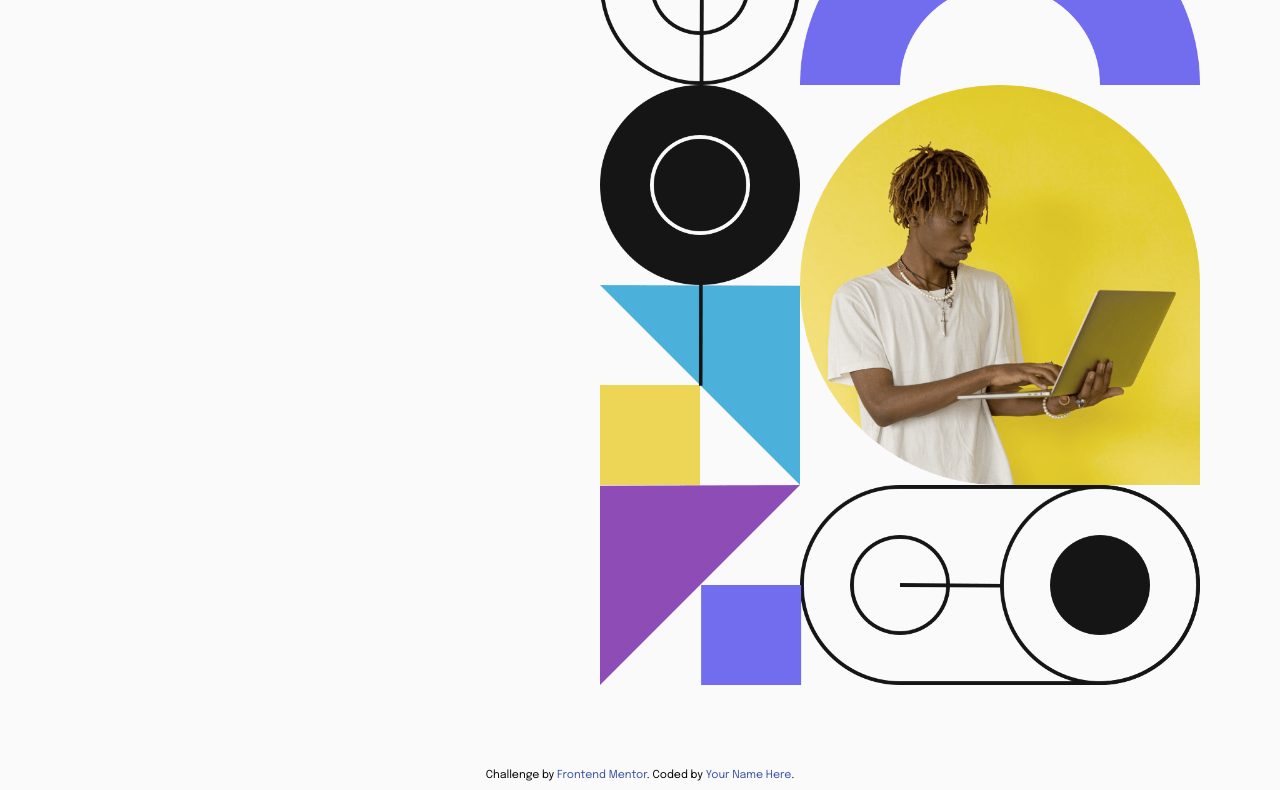
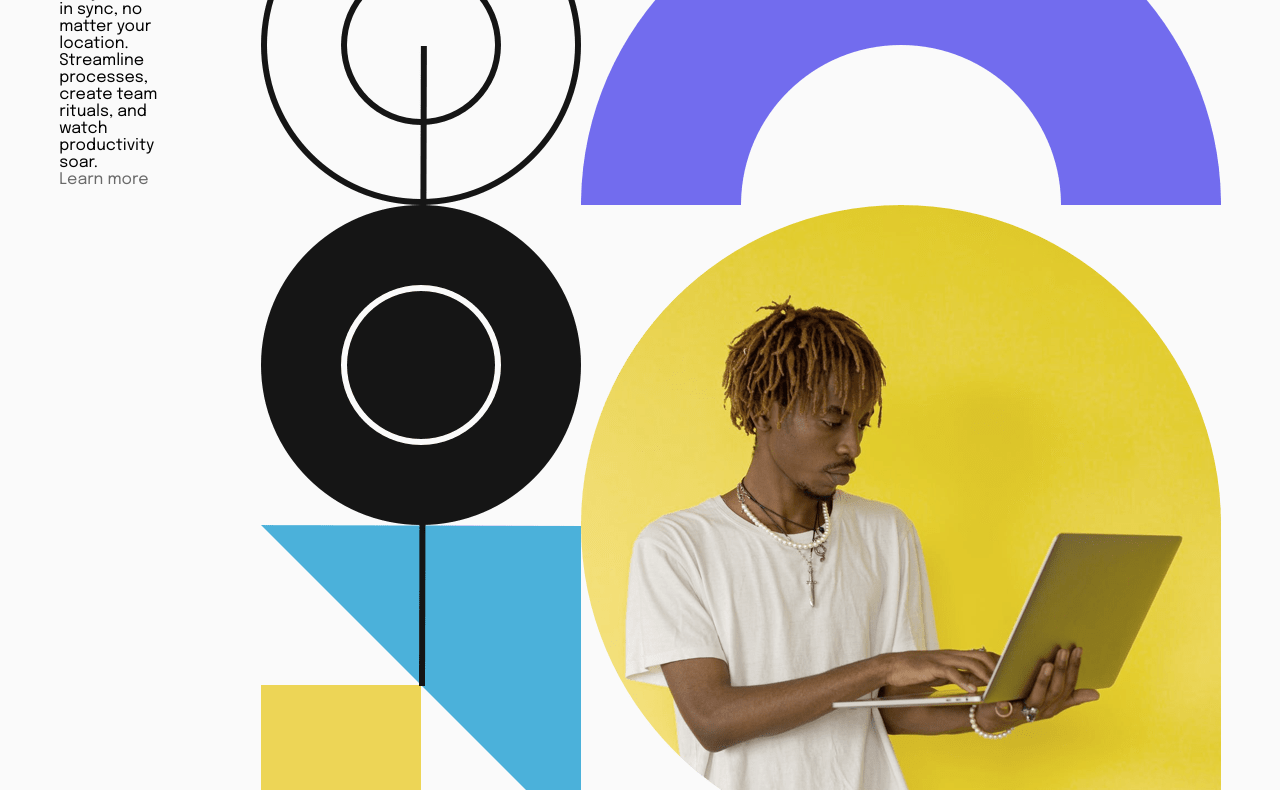
Before and after one commit to Okumu87/intro-section-with-dropdown-navigation-main, a plain HTML site: page index.html in a window 1280 px wide. Shown: the part 272-1062 px from the top of the page. Drawn offline with Linux system fonts and the light colour scheme.

Commit message:
content fit

```diff
--- a/style.css
+++ b/style.css
@@ -99,9 +99,6 @@ li {
 }
 
 .right-content {
-  img {
-    height: 50rem;
-  }
 }
 
 /* Attributes  */
```
